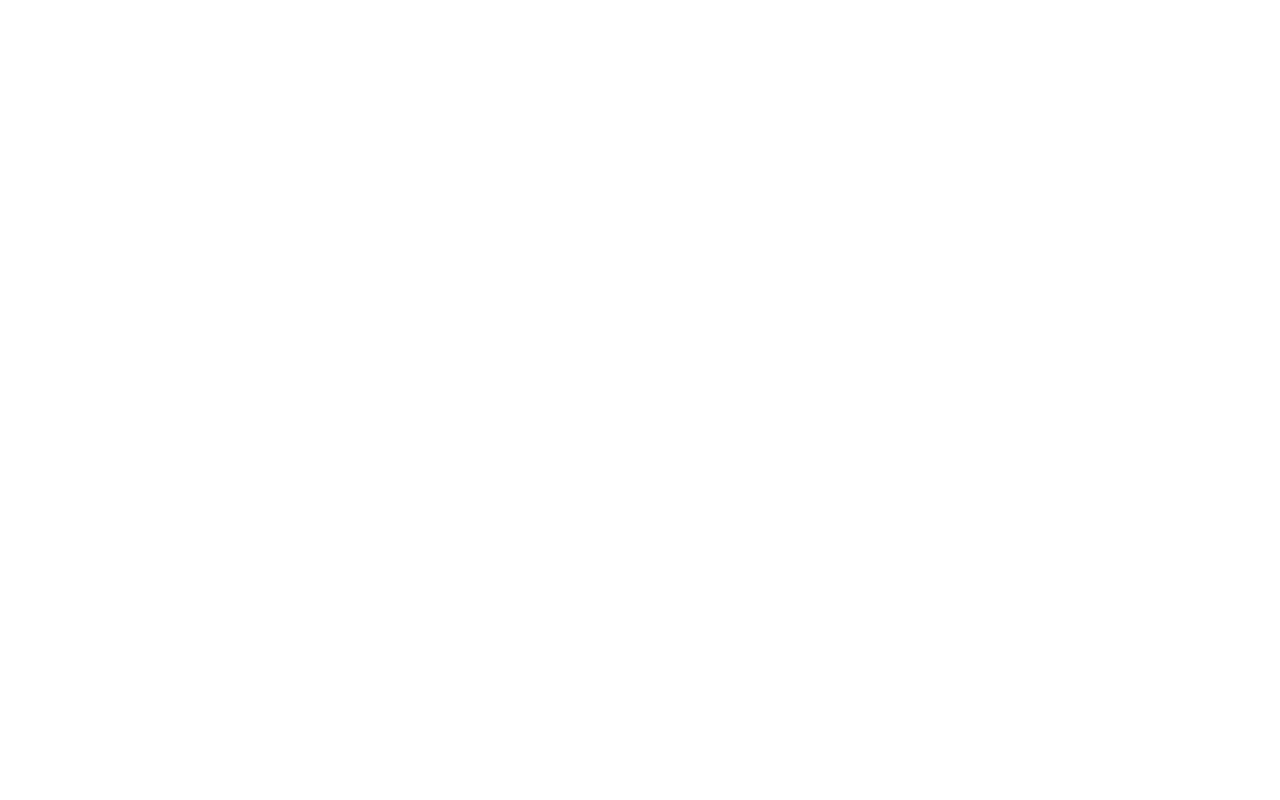
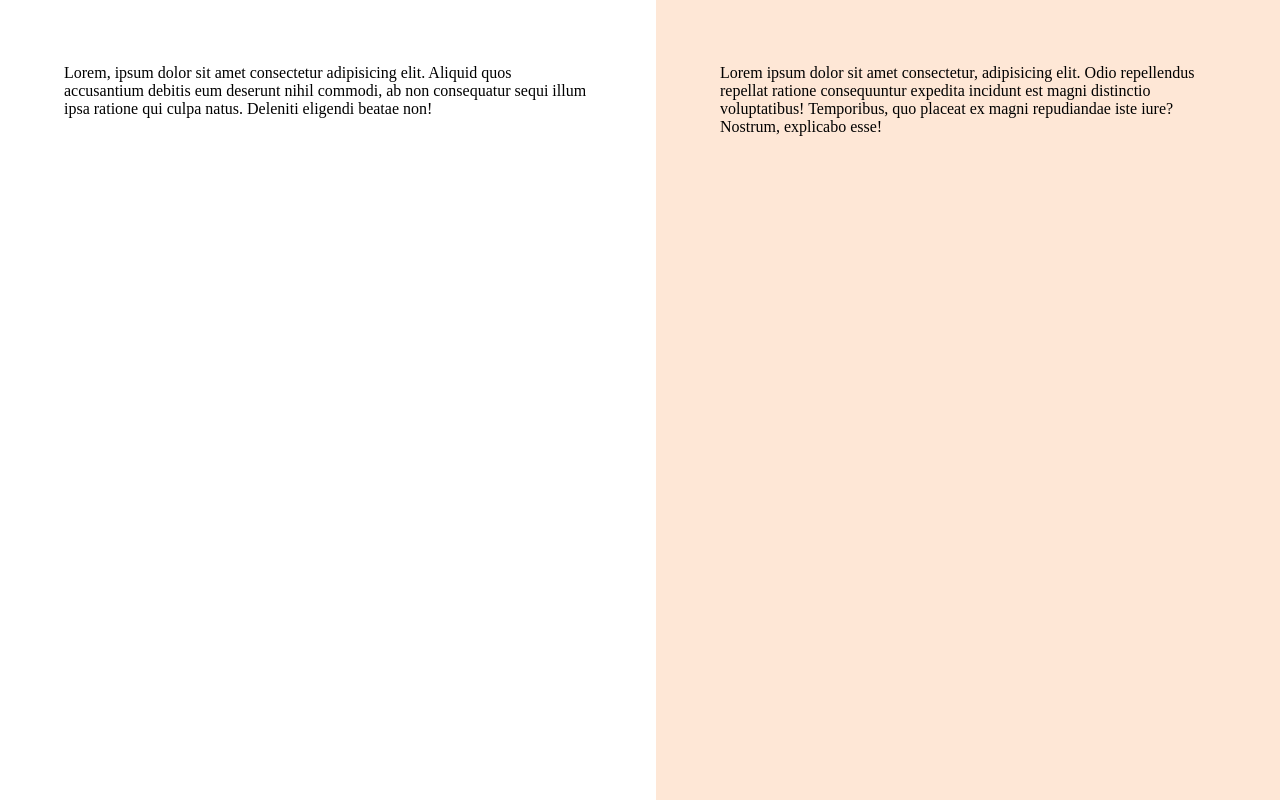
Before and after one commit to thiagocabralms/formulario-de-matricula, a plain HTML site: page index.html in a window 1280 px wide. Drawn offline with Linux system fonts and the light colour scheme.

Commit message:
layout css

```diff
--- a/index.html
+++ b/index.html
@@ -14,5 +14,16 @@
 </head>
 <body>
 
+    <div id="app">
+        <main>
+            <div class="main-container">Lorem, ipsum dolor sit amet consectetur adipisicing elit. Aliquid quos accusantium debitis eum deserunt nihil commodi, ab non consequatur sequi illum ipsa ratione qui culpa natus. Deleniti eligendi beatae non!</div>
+        </main>
+
+        <aside>
+            <div class="aside-container">Lorem ipsum dolor sit amet consectetur, adipisicing elit. Odio repellendus repellat ratione consequuntur expedita incidunt est magni distinctio voluptatibus! Temporibus, quo placeat ex magni repudiandae iste iure? Nostrum, explicabo esse!</div>
+        </aside>
+
+    </div>
+
 </body>
 </html>
--- a/style/global.css
+++ b/style/global.css
@@ -1,3 +1,9 @@
+* {
+    margin: 0;
+    padding: 0;
+    box-sizing: border-box;
+}
+
 :root {
     --font-family: "Poppins", sans-serif;
     --text: 400 1rem/1.5 var(--font-family);
@@ -15,3 +21,7 @@
     --stroke-hightlight: #F3541C;
     --semantic-error: #DC2626;
 }
+
+body {
+    overflow: hidden;
+}
--- a/style/index.css
+++ b/style/index.css
@@ -1 +1,2 @@
 @import url(global.css);
+@import url(layout.css);
--- /dev/null
+++ b/style/layout.css
@@ -0,0 +1,26 @@
+#app {
+    display: grid;
+    grid-template-columns: 51.25% 48.75%;
+
+    height: 100vh;
+    overflow: hidden;
+}
+
+main {
+    overflow: auto;
+    padding: 4rem;
+
+    & .main-container {
+        max-width: 33rem;
+        margin-left: auto;
+    }
+}
+
+aside {
+    background-color: var(--surface-secondary);
+    padding: 4rem;
+
+    & .aside-container{
+        max-width: 31rem;
+    }
+}
```
